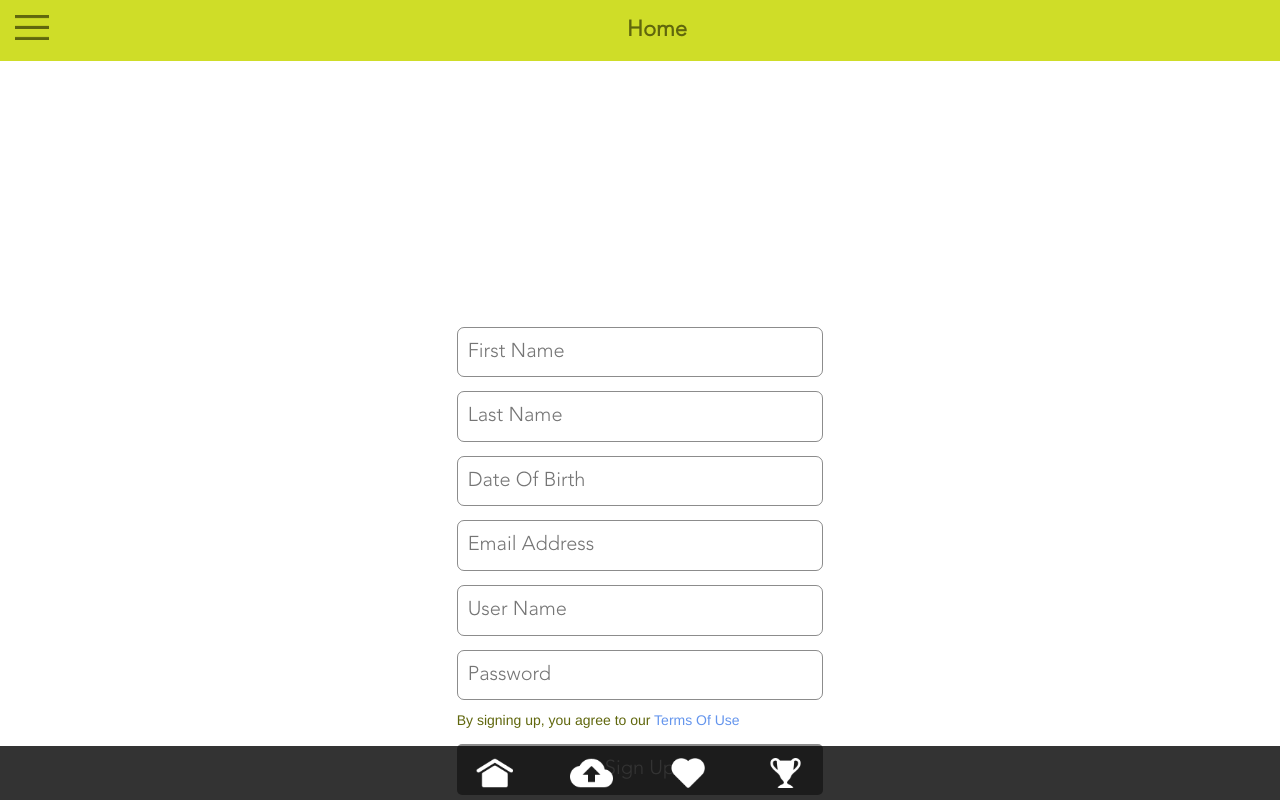
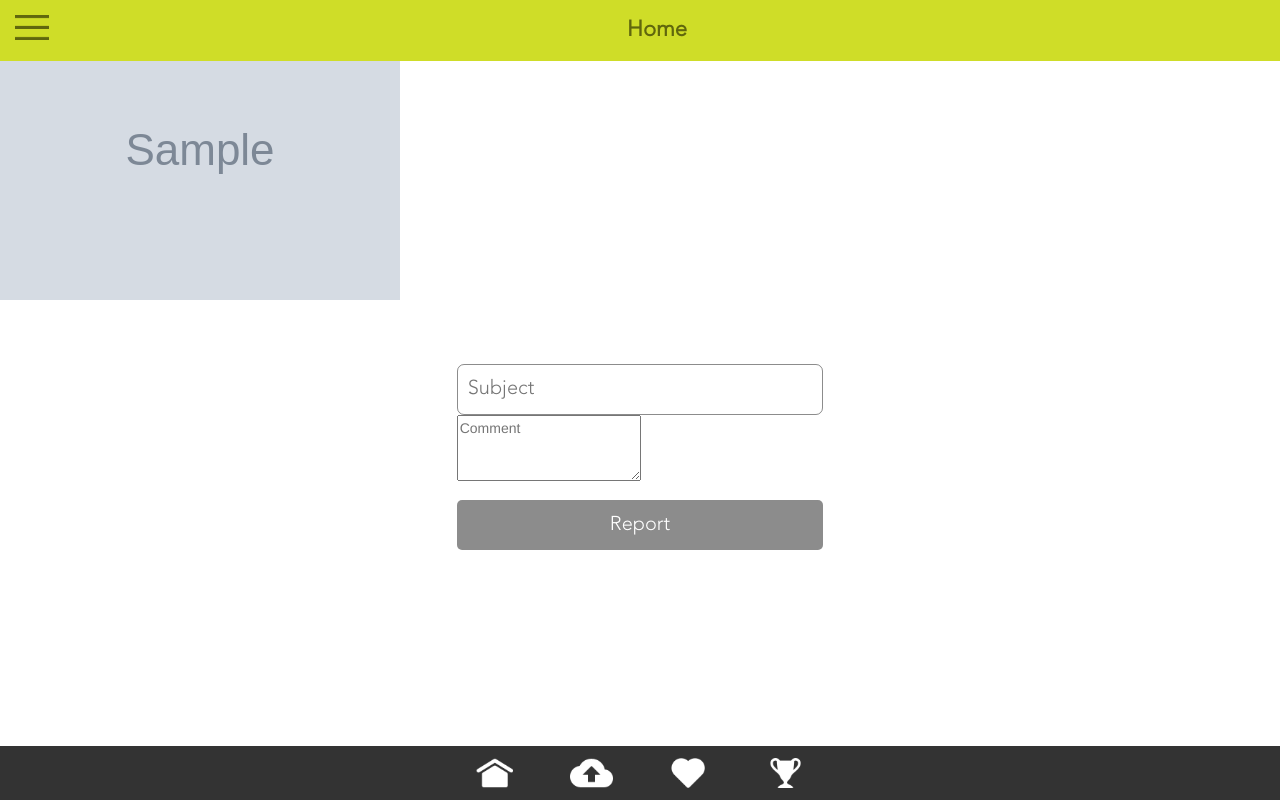
Before and after one commit to vineethka/PhotoShareAPI, a Django app: template PhotoSharing/PhotoSharingApplication/templates/views/report_a_pic.html in a window 1280 px wide. Run offline with Django 3.2, Linux system fonts and the light colour scheme; the template is opened without the code that fills it: most values are stand-ins (such as "Sample title", 1, 10 or a date in 2020); grey boxes marked "Sample" are stand-in pictures; some libraries are stand-ins or nearby versions.

Commit message:
some fixes

```diff
--- a/PhotoSharing/PhotoSharingApplication/static/app/login_mod.css
+++ b/PhotoSharing/PhotoSharingApplication/static/app/login_mod.css
@@ -487,3 +487,11 @@ i {
     color: #60670d;
 
 }
+
+.picture-cover {
+    float: inherit;
+    height: 300px;
+    width: 100%;
+    margin-bottom: 50px;
+    background-repeat: no-repeat;
+}
--- a/PhotoSharing/PhotoSharingApplication/templates/views/report_a_pic.html
+++ b/PhotoSharing/PhotoSharingApplication/templates/views/report_a_pic.html
@@ -6,50 +6,28 @@
     <div class="container-fluid">
 
         <div class="row">
+            <div class="picture-cover"
+                 style="background-image: url('{% if picture.image %} {{ picture.image.url }} {% endif %}');">
+            </div>
+        </div>
+            <div class="row">
+
             <div class="col-xs-12 col-sm-6 col-md-6 col-lg-4 col-sm-offset-3 col-md-offset-3  col-lg-offset-4 content-box">
-            <img src="{% static "app/farpic_logo.png" %}"
-                 class="col-xs-6 col-sm-6 col-md-6 col-lg-6 col-xs-offset-3 col-sm-offset-3 col-md-offset-3 col-lg-offset-3 logoImage">
 
-            <form action='do_register' method="post">
+                <form action='abuse_picture/{{ picture.id }}' method="post">
                     {% if error_message %}
                         <div class="alert bg-danger">
                             <a href="#" class="close" data-dismiss="alert">&times;</a>
                             {{ error_message }}
                         </div>
                     {% endif %}
-                <div class="col-md-12"><input type="text" required="required" name="firstName" id="name"
-                                              placeholder="First Name"></div>
-                <div class="col-md-12"><input type="text" required="required" name="lastName" id="name"
-                                              placeholder="Last Name"></div>
-{#                <div class="col-md-12"><input type="date" required="required" name="dob" id="name"#}
-{#                                              placeholder="Date of Birth" min="yesterday" max="" format="mm/dd/yyyy"></div>#}
-{#                <div class="col-md-12"><input class="form-control date-picker" data-date-format="mm-dd-yyyy" id="name" name="dob" type="text" placeholder="Date of Birth"></div>#}
 
-
-            <div class='col-sm-12'>
-            <input type='text' required="required" name="dob" id="dob" placeholder="Date Of Birth" />
-        </div>
-        <script type="text/javascript">
-            $(function () {
-                $('#dob').datetimepicker({
-               format: 'YYYY-MM-DD',
-               defaultDate: new Date(new Date().getFullYear() -18, new Date().getMonth(), new Date().getDay()),
-               minDate: new Date(new Date().getFullYear() -18, new Date().getMonth(), new Date().getDay())
-            });
-
-            });
-        </script>
-
-                <div class="col-md-12"><input type="email" required="true" name="email" id="name"
-                                              placeholder="Email Address"></div>
-                <div class="col-md-12"><input type="text" required="required" name="username" id="username"
-                                              placeholder="User Name"></div>
-
-                <div class="col-md-12"><input type="password" required="required" name="password" id="password"
-                                              placeholder="Password"></div>
-            <div class="col-md-12"><span class="terms-text">By signing up, you agree to our <a href="#">Terms Of Use</a></span></div>
-
-                <div class="col-xs-12 col-md-12 buttonBoxCenter"><input type="submit" value=" Sign Up " name="submit">
+                    <div class="col-md-12"><input type="text" name="subject" id="name"
+                                                  placeholder="Subject"></div>
+                    <div class="col-md-12"><textarea required="required" name="comment" id="name"
+                                                     placeholder="Comment" rows="3"></textarea></div>
+                    <div class="col-xs-12 col-md-12 buttonBoxCenter"><input type="submit" value=" Report "
+                                                                            name="submit">
                     </div>
                 </form>
             </div>
--- a/PhotoSharing/PhotoSharingApplication/urls.py
+++ b/PhotoSharing/PhotoSharingApplication/urls.py
@@ -20,6 +20,7 @@ urlpatterns = patterns('',
     url(r'^uploaded',views.uploaded, name="uploaded"),
     url(r'^report_a_pic/(?P<picture_id>\d+)', views.report_a_pic, name="report_a_pic"),
     url(r'^image_details/(?P<picture_id>\d+)', views.image_details, name="image_details"),
+    url(r'^abuse_picture', picture_manager_api.abuse_picture, name='abuse_picture'),
 
 
     url(r'^facebooklogin', user_manager_api.facebook_login, name='facebooklogin'),
--- a/PhotoSharing/PhotoSharingApplication/views.py
+++ b/PhotoSharing/PhotoSharingApplication/views.py
@@ -123,8 +123,9 @@ def uploaded(request):
 def report_a_pic(request, picture_id):
 
     if request.user.is_authenticated():
+        picture = Pictures.objects.get(id=picture_id)
         template = loader.get_template('views/report_a_pic.html')
-        context = RequestContext(request, {'picture_id': picture_id, })
+        context = RequestContext(request, {'picture': picture, })
         return HttpResponse(template.render(context))
     return render(request, 'views/login.html')
 
```
Also changed, not shown: PhotoSharing/PhotoSharingApplication/APIS/picture_manager_api.py (+18 -12 lines). Lines whose indentation alone changed are shown as unchanged.
